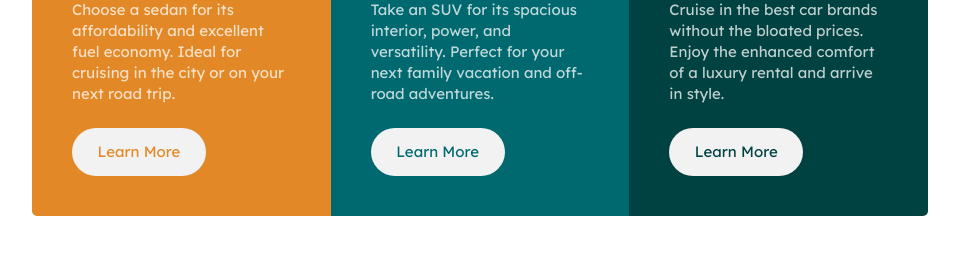
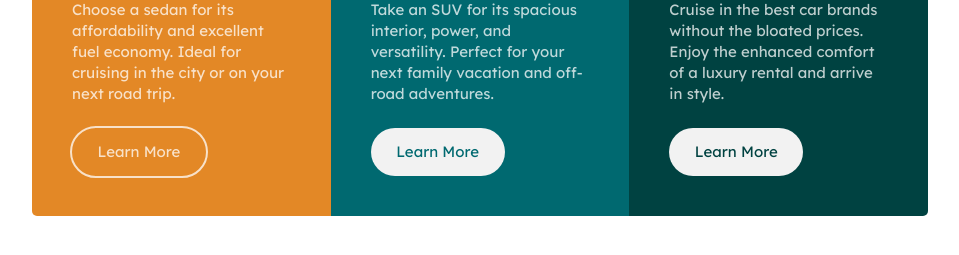
Before and after one commit to rwxganta/3-column-preview-card-component, a plain HTML site: page index.html in a window 1280 px wide. In both pictures the pointer is over the link 298 px from the left and 524 px from the top of the page. Shown: the part 373-628 px from the top of the page, without its empty margins (160-1119 px from the left). Drawn offline with Linux system fonts and the light colour scheme.

Commit message:
set :focus and :hover to .learn-more

```diff
--- a/style.css
+++ b/style.css
@@ -111,6 +111,13 @@ h2 {
     justify-self: start;
 }
 
+.learn-more:focus,
+.learn-more:hover {
+    color: var(--neutral-transparent-white);
+    background-color: transparent;
+    outline: 2px solid var(--neutral-transparent-white);
+}
+
 @media (min-width: 670px) {
     .models {
         flex-direction: row;
```
